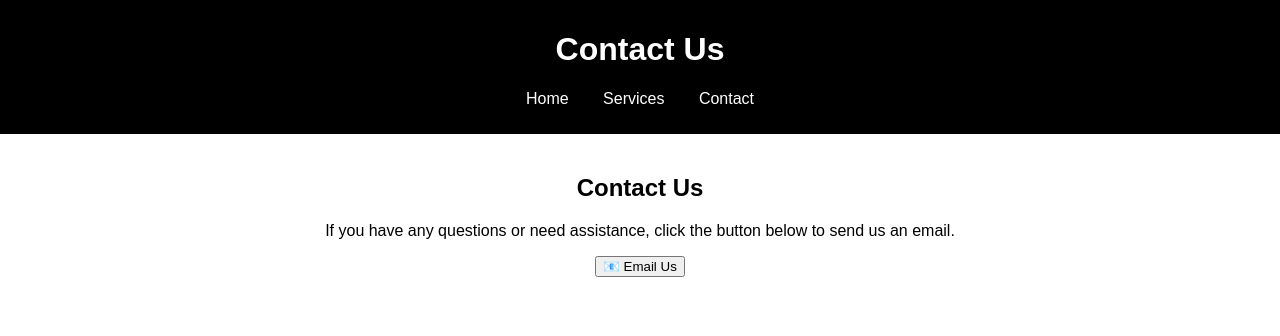
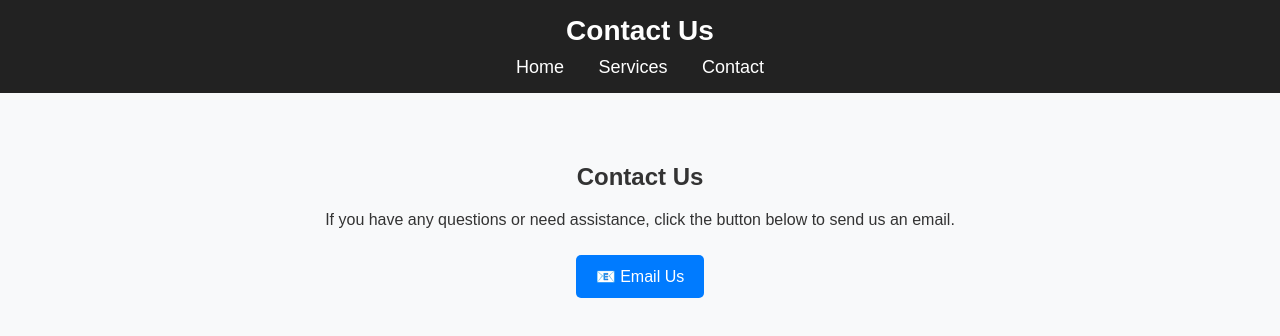
Before and after one commit to J3team/AssettoPerformanceWebsite, a plain HTML site: page contact.html in a window 1280 px wide. Drawn offline with Linux system fonts and the light colour scheme.

Commit message:
Update style.css

```diff
--- a/style.css
+++ b/style.css
@@ -1,19 +1,31 @@
+/* General Styles */
 body {
     font-family: Arial, sans-serif;
     margin: 0;
     padding: 0;
+    background-color: #f8f9fa;
+    color: #333;
+}
+
+/* Header */
+header {
+    background-color: #222;
+    color: white;
+    padding: 15px 0;
     text-align: center;
 }
 
-header {
-    background-color: black;
-    color: white;
-    padding: 10px;
+header h1 {
+    margin: 0;
+    font-size: 28px;
 }
 
+/* Navigation Bar */
 nav ul {
     list-style: none;
     padding: 0;
+    margin: 10px 0 0;
+    text-align: center;
 }
 
 nav ul li {
@@ -22,17 +34,50 @@ nav ul li {
 }
 
 nav ul li a {
+    text-decoration: none;
     color: white;
-    text-decoration: none;
+    font-size: 18px;
+    transition: color 0.3s ease-in-out;
 }
 
-main {
-    padding: 20px;
+nav ul li a:hover {
+    color: #007bff;
 }
 
+/* Main Content */
+main {
+    text-align: center;
+    padding: 50px 20px;
+}
+
+/* Buttons */
+button {
+    margin-top: 10px;
+    padding: 12px 20px;
+    font-size: 16px;
+    background: #007bff;
+    color: white;
+    border: none;
+    border-radius: 5px;
+    cursor: pointer;
+    text-decoration: none;
+    transition: background 0.3s ease-in-out;
+}
+
+button:hover {
+    background: #0056b3;
+}
+
+/* Footer */
 footer {
-    background-color: black;
+    background-color: #222;
     color: white;
-    padding: 10px;
-    margin-top: 20px;
+    text-align: center;
+    padding: 15px 0;
+    margin-top: 50px;
 }
+
+footer p {
+    margin: 0;
+    font-size: 14px;
+}
```
